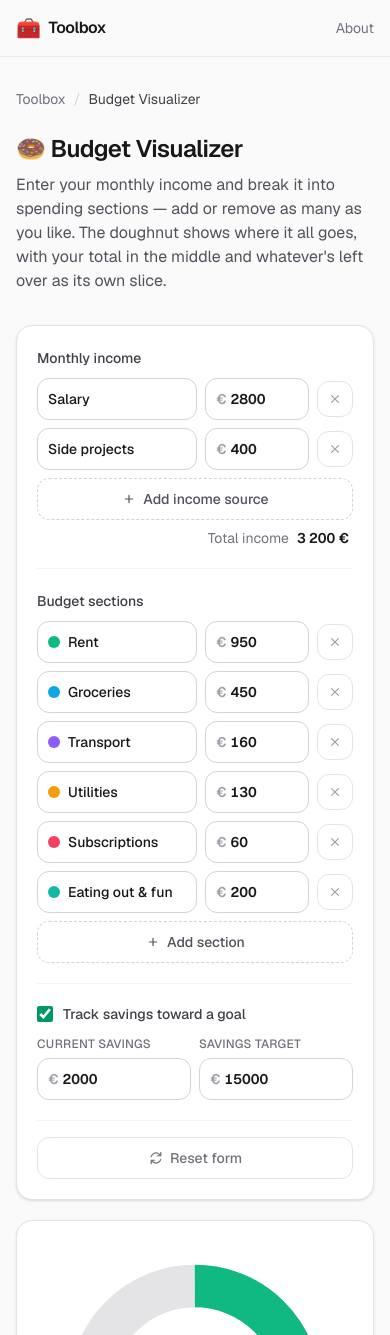
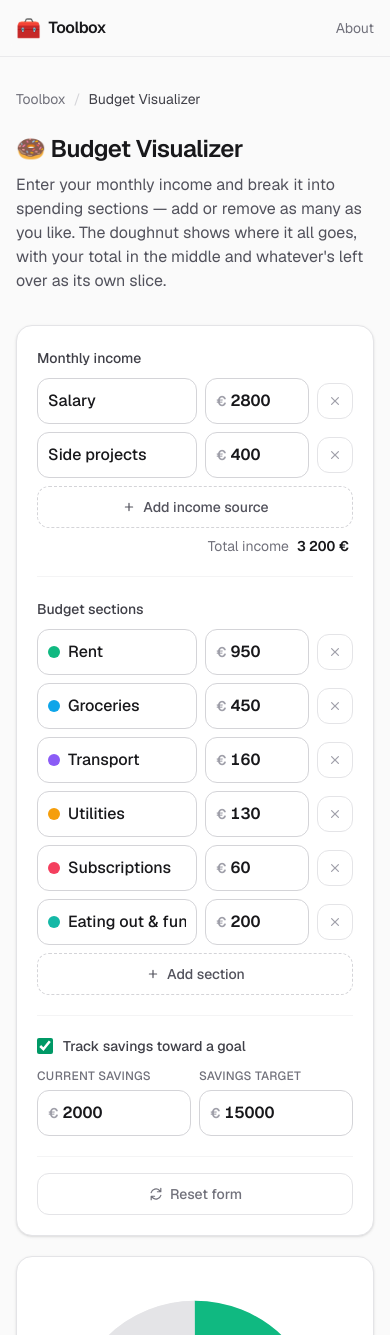
Before and after one commit to MarkusKivikoski/toolbox, a Next.js app: page /tools/budget-visualizer in a window 390 px wide. Shown: the top 1335 px of the page. Built offline with nearby package versions, Linux system fonts and the light colour scheme.

Commit message:
fix mobile zoom on input

```diff
--- a/app/tools/budget-visualizer/BudgetVisualizer.tsx
+++ b/app/tools/budget-visualizer/BudgetVisualizer.tsx
@@ -118,7 +118,7 @@ function RowEditor({
           onChange={(e) => onName(capitalizeFirst(e.target.value))}
           placeholder={namePlaceholder}
           aria-label={`${ariaPrefix} name`}
-          className="w-full min-w-0 bg-transparent py-2.5 text-sm font-medium outline-none placeholder:text-zinc-300 dark:placeholder:text-zinc-600"
+          className="w-full min-w-0 bg-transparent py-2.5 text-base font-medium outline-none placeholder:text-zinc-300 dark:placeholder:text-zinc-600 sm:text-sm"
         />
       </div>
       <div className="flex items-center rounded-xl border border-zinc-300 bg-white px-2.5 focus-within:border-emerald-500 focus-within:ring-2 focus-within:ring-emerald-500/20 dark:border-zinc-700 dark:bg-zinc-950">
@@ -130,7 +130,7 @@ function RowEditor({
           onChange={(e) => onAmount(e.target.value)}
           placeholder="0"
           aria-label={`${ariaPrefix} amount`}
-          className="w-full min-w-0 bg-transparent py-2.5 pl-1 text-sm font-semibold tabular-nums outline-none placeholder:text-zinc-300 dark:placeholder:text-zinc-600"
+          className="w-full min-w-0 bg-transparent py-2.5 pl-1 text-base font-semibold tabular-nums outline-none placeholder:text-zinc-300 dark:placeholder:text-zinc-600 sm:text-sm"
         />
       </div>
       <button
@@ -195,7 +195,7 @@ function EuroField({
           onChange={(e) => onChange(e.target.value)}
           placeholder="0"
           aria-label={ariaLabel}
-          className="w-full min-w-0 bg-transparent py-2.5 pl-1 text-sm font-semibold tabular-nums outline-none placeholder:text-zinc-300 dark:placeholder:text-zinc-600"
+          className="w-full min-w-0 bg-transparent py-2.5 pl-1 text-base font-semibold tabular-nums outline-none placeholder:text-zinc-300 dark:placeholder:text-zinc-600 sm:text-sm"
         />
       </div>
     </label>
```
